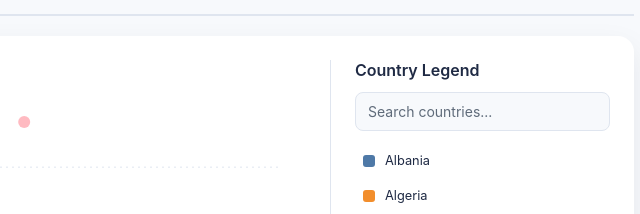
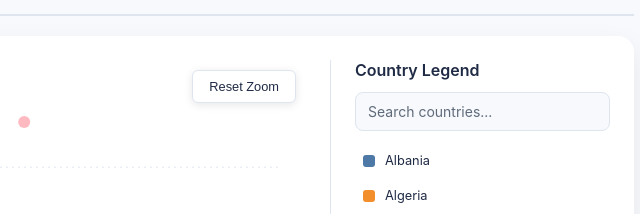
Before and after one commit to EPHRAIMTEODORO/Tourism-Visualization, a plain HTML site: page index.html in a window 1280 px wide. Shown: the part 177-391 px from the top of the page, 582-1222 px from the left. Drawn offline with nearby package versions, Linux system fonts and the light colour scheme.

Commit message:
add zoom

```diff
--- a/css/styles.css
+++ b/css/styles.css
@@ -169,12 +169,46 @@ footer {
 .chart {
   width: 100%;
   min-height: 650px;
+  position: relative;
+}
+
+.reset-zoom-btn {
+  position: absolute;
+  top: 10px;
+  right: 10px;
+  padding: 8px 16px;
+  background: var(--card);
+  border: 1.5px solid var(--grid);
+  border-radius: 6px;
+  font-size: 0.8rem;
+  font-weight: 500;
+  color: var(--text);
+  cursor: pointer;
+  transition: all 0.2s ease;
+  box-shadow: 0 2px 8px rgba(15, 23, 42, 0.1);
+  z-index: 10;
+}
+
+.reset-zoom-btn:hover {
+  background: var(--accent);
+  color: white;
+  border-color: var(--accent);
+  box-shadow: 0 4px 12px rgba(47, 111, 237, 0.3);
+}
+
+.reset-zoom-btn:active {
+  transform: scale(0.95);
 }
 
 svg {
   width: 100%;
   height: auto;
   display: block;
+  cursor: grab;
+}
+
+svg:active {
+  cursor: grabbing;
 }
 
 /* ========================================
@@ -415,4 +449,11 @@ svg {
   .legend-container {
     max-height: 250px;
   }
+
+  .reset-zoom-btn {
+    padding: 6px 12px;
+    font-size: 0.75rem;
+    top: 8px;
+    right: 8px;
+  }
 }
--- a/js/script.js
+++ b/js/script.js
@@ -319,29 +319,50 @@ function createScatterPlot({
     .append("g")
     .attr("transform", `translate(${margin.left}, ${margin.top})`);
 
+  // Create a clip path to prevent dots from overflowing
+  svg.append("defs")
+    .append("clipPath")
+    .attr("id", `clip-${elementId.replace('#', '')}`)
+    .append("rect")
+    .attr("width", innerWidth)
+    .attr("height", innerHeight);
+
+  // Create zoom behavior
+  const zoom = d3.zoom()
+    .scaleExtent([0.5, 10])
+    .extent([[0, 0], [innerWidth, innerHeight]])
+    .on("zoom", zoomed);
+
+  // Apply zoom to svg
+  svg.call(zoom);
+
+  // Create scales that will be updated on zoom
+  let currentXScale = xScale.copy();
+  let currentYScale = yScale.copy();
+
   const xAxis = d3
-    .axisBottom(xScale)
+    .axisBottom(currentXScale)
     .ticks(5)
     .tickFormat((d) => `${d / 1e6}M`);
 
   const yAxis = d3
-    .axisLeft(yScale)
+    .axisLeft(currentYScale)
     .ticks(5)
     .tickFormat((d) => `$${d / 1e9}B`);
 
-  chartGroup
-    .append("g")
-    .attr("class", "grid")
-    .call(d3.axisLeft(yScale).ticks(5).tickSize(-innerWidth).tickFormat(""));
+  // Grid
+  const gridGroup = chartGroup.append("g").attr("class", "grid");
 
-  chartGroup
+  // Axes
+  const xAxisGroup = chartGroup
     .append("g")
     .attr("class", "axis")
     .attr("transform", `translate(0, ${innerHeight})`)
     .call(xAxis);
 
-  chartGroup.append("g").attr("class", "axis").call(yAxis);
+  const yAxisGroup = chartGroup.append("g").attr("class", "axis").call(yAxis);
 
+  // Axis labels
   chartGroup
     .append("text")
     .attr("class", "axis-label")
@@ -361,14 +382,19 @@ function createScatterPlot({
     .attr("fill", "#5f6b7a")
     .text("Tourism Expenditure (USD, billions)");
 
-  const dots = chartGroup
+  // Dots group with clip path
+  const dotsGroup = chartGroup
+    .append("g")
+    .attr("clip-path", `url(#clip-${elementId.replace('#', '')})`);
+
+  const dots = dotsGroup
     .selectAll("circle")
     .data(data, (d) => d.country)
     .enter()
     .append("circle")
     .attr("class", "dot")
-    .attr("cx", (d) => xScale(d.tourist_arrivals))
-    .attr("cy", (d) => yScale(d.tourism_expenditure))
+    .attr("cx", (d) => currentXScale(d.tourist_arrivals))
+    .attr("cy", (d) => currentYScale(d.tourism_expenditure))
     .attr("fill", (d) => colorScale(d.country))
     .attr("r", 0);
 
@@ -400,6 +426,57 @@ function createScatterPlot({
     .on("mouseleave", (event) => {
       d3.select(event.currentTarget).classed("dot--highlight", false);
       tooltip.classed("is-visible", false).attr("aria-hidden", "true");
+    });
+
+  // Update grid
+  function updateGrid() {
+    gridGroup.selectAll("*").remove();
+    gridGroup.call(
+      d3.axisLeft(currentYScale)
+        .ticks(5)
+        .tickSize(-innerWidth)
+        .tickFormat("")
+    );
+  }
+
+  updateGrid();
+
+  // Zoom function
+  function zoomed(event) {
+    // Update scales based on zoom transform
+    currentXScale = event.transform.rescaleX(xScale);
+    currentYScale = event.transform.rescaleY(yScale);
+
+    // Update axes
+    xAxisGroup.call(
+      d3.axisBottom(currentXScale)
+        .ticks(5)
+        .tickFormat((d) => `${d / 1e6}M`)
+    );
+    yAxisGroup.call(
+      d3.axisLeft(currentYScale)
+        .ticks(5)
+        .tickFormat((d) => `$${d / 1e9}B`)
+    );
+
+    // Update grid
+    updateGrid();
+
+    // Update dot positions
+    dots
+      .attr("cx", (d) => currentXScale(d.tourist_arrivals))
+      .attr("cy", (d) => currentYScale(d.tourism_expenditure));
+  }
+
+  // Add reset zoom button
+  const resetButton = container
+    .append("button")
+    .attr("class", "reset-zoom-btn")
+    .text("Reset Zoom")
+    .on("click", () => {
+      svg.transition()
+        .duration(750)
+        .call(zoom.transform, d3.zoomIdentity);
     });
 
   // CREATE LEGEND IN SIDEBAR
```
